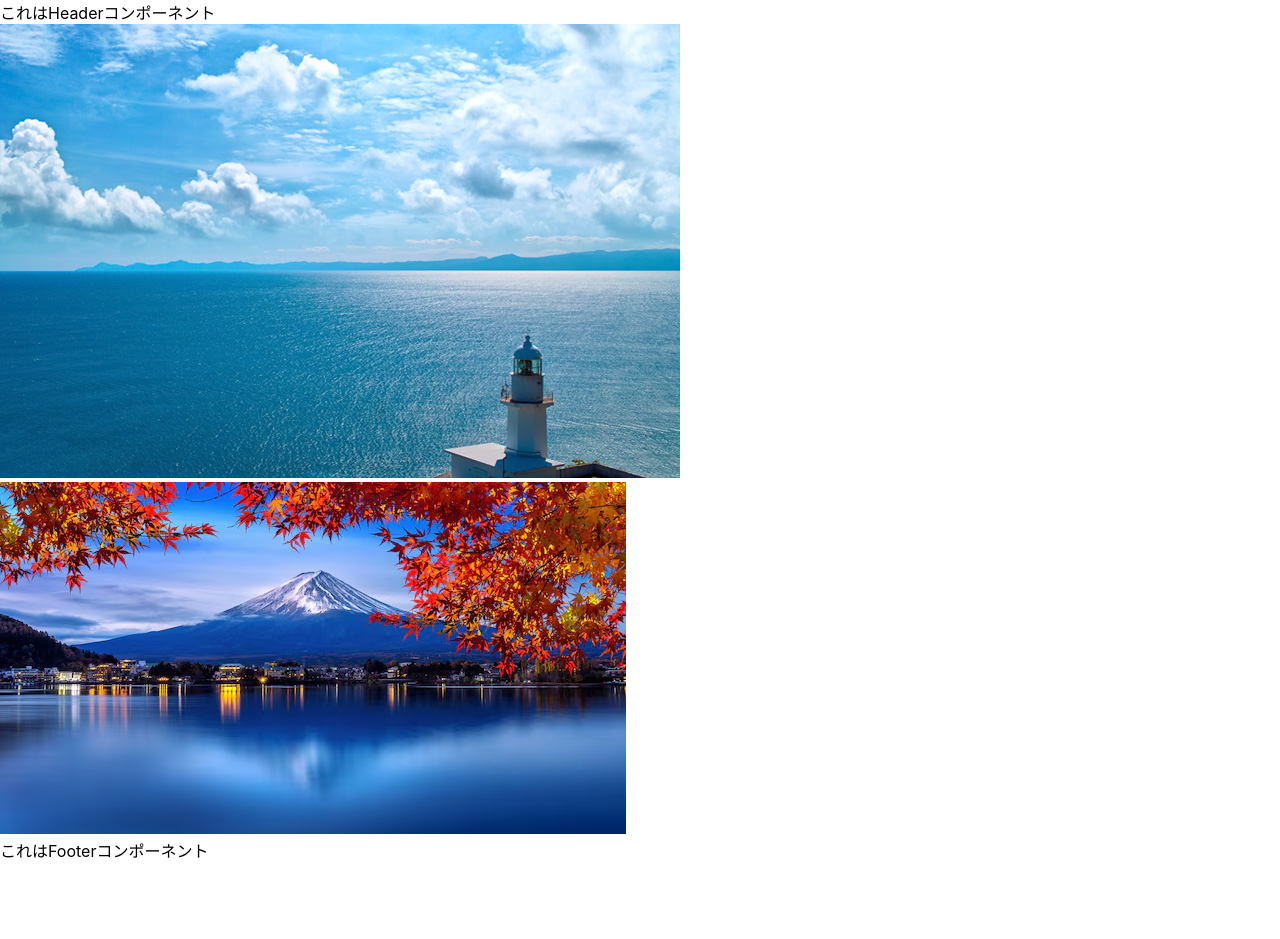
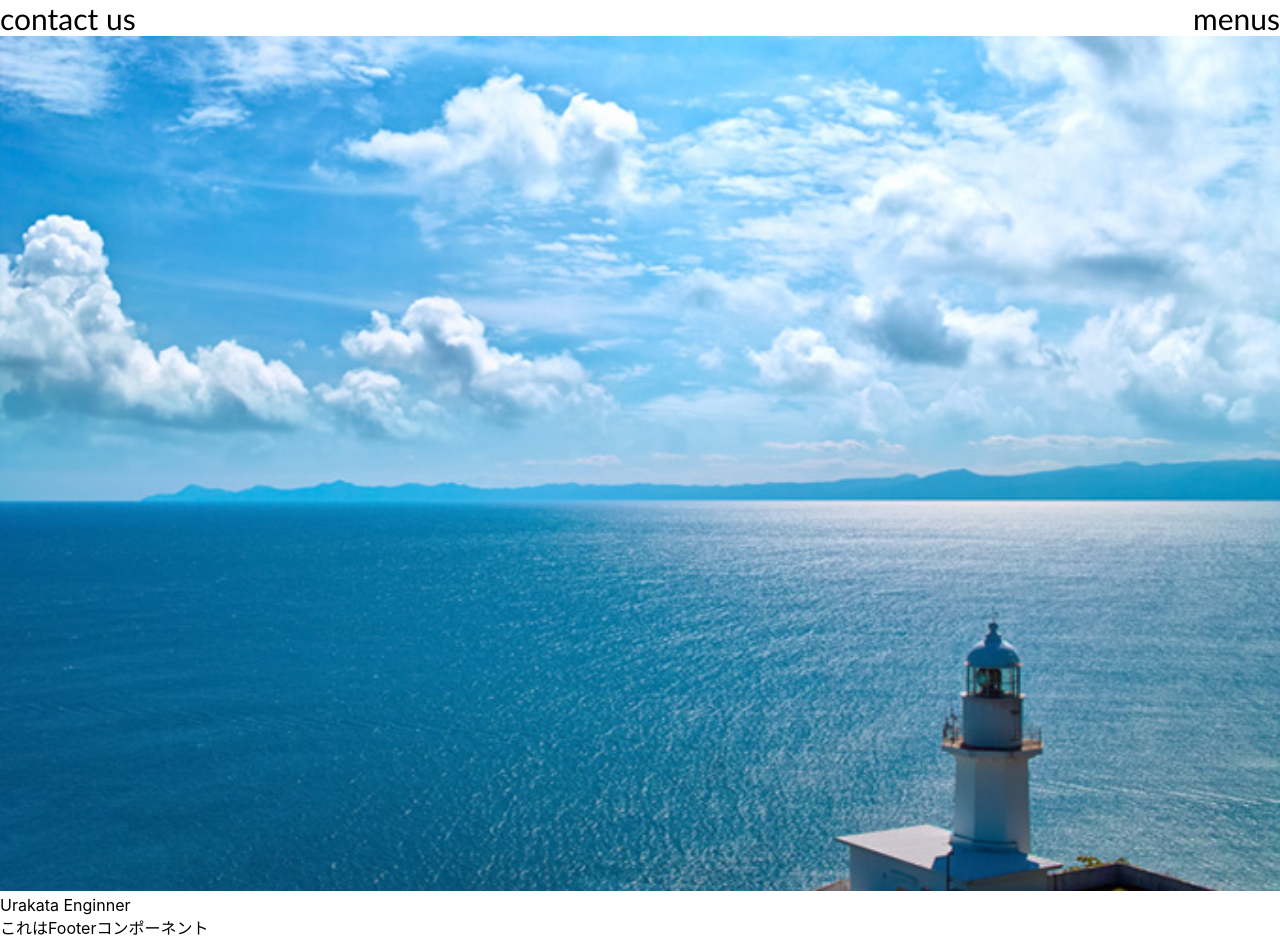
Before and after one commit to Naoki-Orimi/mysite, a React (Create React App) app: page / in a window 1280 px wide. Before the commit the page ends 862 px from the top, so only its background shows below. Built offline with nearby package versions, Linux system fonts and the light colour scheme.

Commit message:
モジュール追加, header作成

```diff
--- a/package.json
+++ b/package.json
@@ -3,6 +3,9 @@
   "version": "0.1.0",
   "private": true,
   "dependencies": {
+    "@emotion/react": "^11.13.3",
+    "@emotion/styled": "^11.13.0",
+    "@mui/material": "^6.1.0",
     "@testing-library/jest-dom": "^5.17.0",
     "@testing-library/react": "^13.4.0",
     "@testing-library/user-event": "^13.5.0",
--- a/src/components/Header.jsx
+++ b/src/components/Header.jsx
@@ -1,11 +1,25 @@
-import React from 'react';
+import React, { useState } from 'react';
+import { motion } from 'framer-motion';
+// import { ToggleButton } from '@mui/material';
+import './header.scss';
 
 const Header = () => {
-    const title = 'これはHeaderコンポーネント';
+	// メニューの状態
+	const [isopen, setIsOpen] = useState(false);
+	const menuList = [
+		'Profile',
+		'Carrier',
+		'Skills',
+	];
 
-    return (
-        <div>{title}</div>
-    );
+	return (
+		<div>
+			<motion.div className='header'>
+			<div className='header-contactus'>contact us</div>
+			<div className='header-menu'>menus</div>
+			</motion.div>
+		</div>
+	);
 }
 
 export default Header;
--- a/src/components/contents/Top.jsx
+++ b/src/components/contents/Top.jsx
@@ -1,16 +1,19 @@
-import React from 'react';
+import React, { useState } from 'react';
+import { motion, useMotionValue, useScroll, useTransform } from 'framer-motion';
+import './top.scss';
 
 const Top = () => {
-    const title = 'これはTOPコンポーネント';
 
   return (
     <div>
-        <div className="page-top-img">
-          <img src="facet/img/sea-ocean.jpg" alt="" />
-        </div>
-        <div className="page-center">
-          <img src="facet/img/fuji-mountain.avif" alt="" />
-        </div>
+      {/* 上部画像部分 */}
+      <motion.div className="top-top-img">
+        <img src="facet/img/sea-ocean.jpg" alt="Ocean" style={{ width: '100%' }} />
+        <div className='top-top-img-text'>Urakata Enginner</div>
+      </motion.div>
+      <motion.div className="top-contents">
+
+      </motion.div>
     </div>
   );
 }
--- /dev/null
+++ b/src/components/contents/top.scss
@@ -0,0 +1,36 @@
+.slider {
+  position: relative;
+  max-width: 100%;
+  margin: auto;
+  overflow: hidden;
+}
+
+.slider-content img {
+  width: 100%;
+  height: auto;
+  display: block;
+}
+
+.prev, .next {
+  cursor: pointer;
+  position: absolute;
+  top: 50%;
+  width: auto;
+  padding: 16px;
+  margin-top: -22px;
+  color: white;
+  font-weight: bold;
+  font-size: 18px;
+  transition: 0.6s ease;
+  border-radius: 0 3px 3px 0;
+  user-select: none;
+}
+
+.next {
+  right: 0;
+  border-radius: 3px 0 0 3px;
+}
+
+.prev:hover, .next:hover {
+  background-color: rgba(0,0,0,0.8);
+}
--- /dev/null
+++ b/src/components/header.scss
@@ -0,0 +1,20 @@
+@mixin common-font {
+    font-family:  'Gill Sans', 'Gill Sans MT', Calibri, 'Trebuchet MS', sans-serif;
+    font-size: 30px;
+}
+
+.header{
+    display: flex;
+    justify-content: space-between; /* 両端に配置 */
+    align-items: center; /* 垂直方向で中央に揃える */
+}
+
+.header-contactus {
+    @include common-font;
+    text-align: left;
+}
+
+.header-menu {
+    @include common-font;
+    text-align: right;
+}
```
Also changed, not shown: 2 other files (tests, documents, lock files or other folders).
